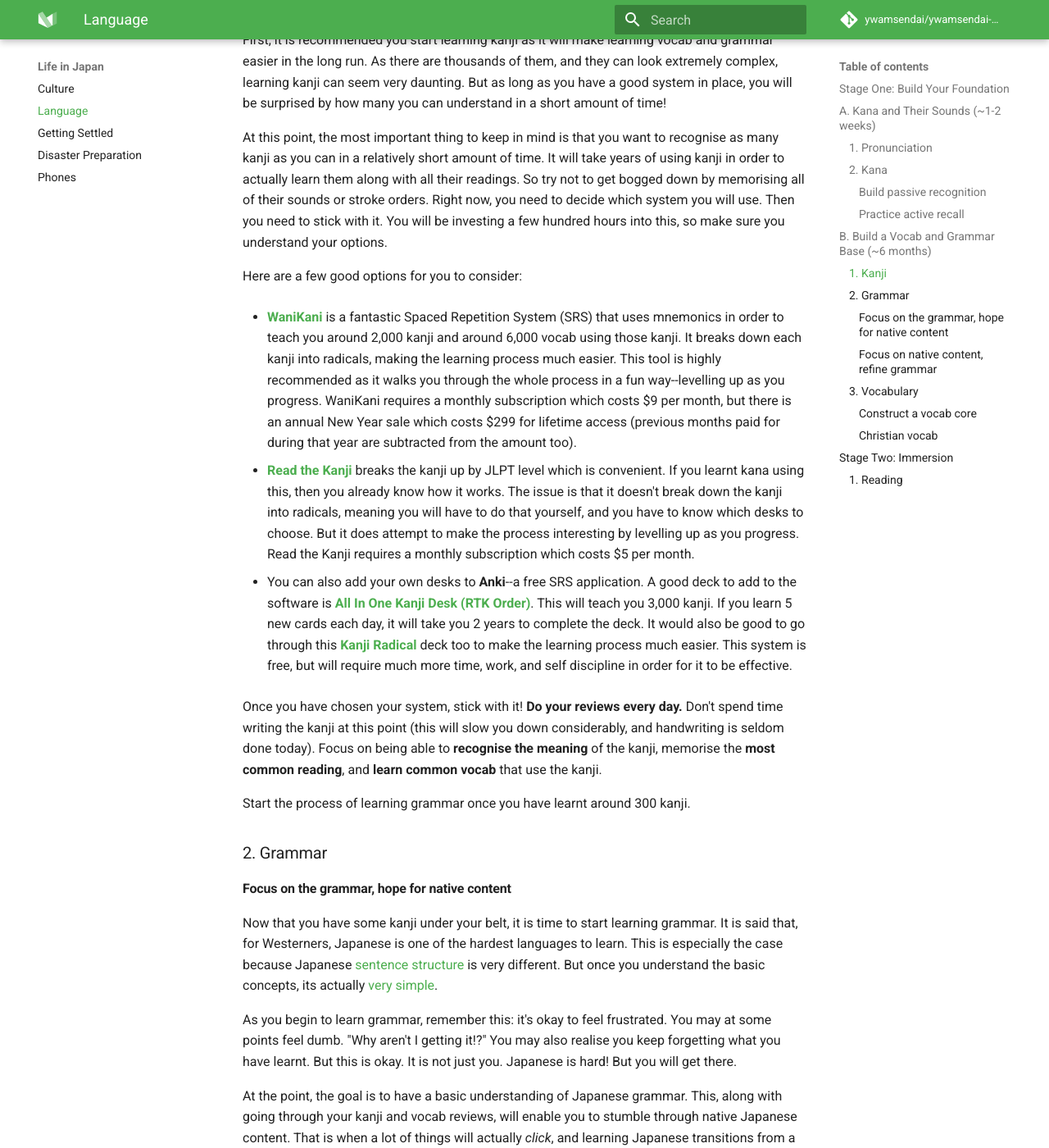
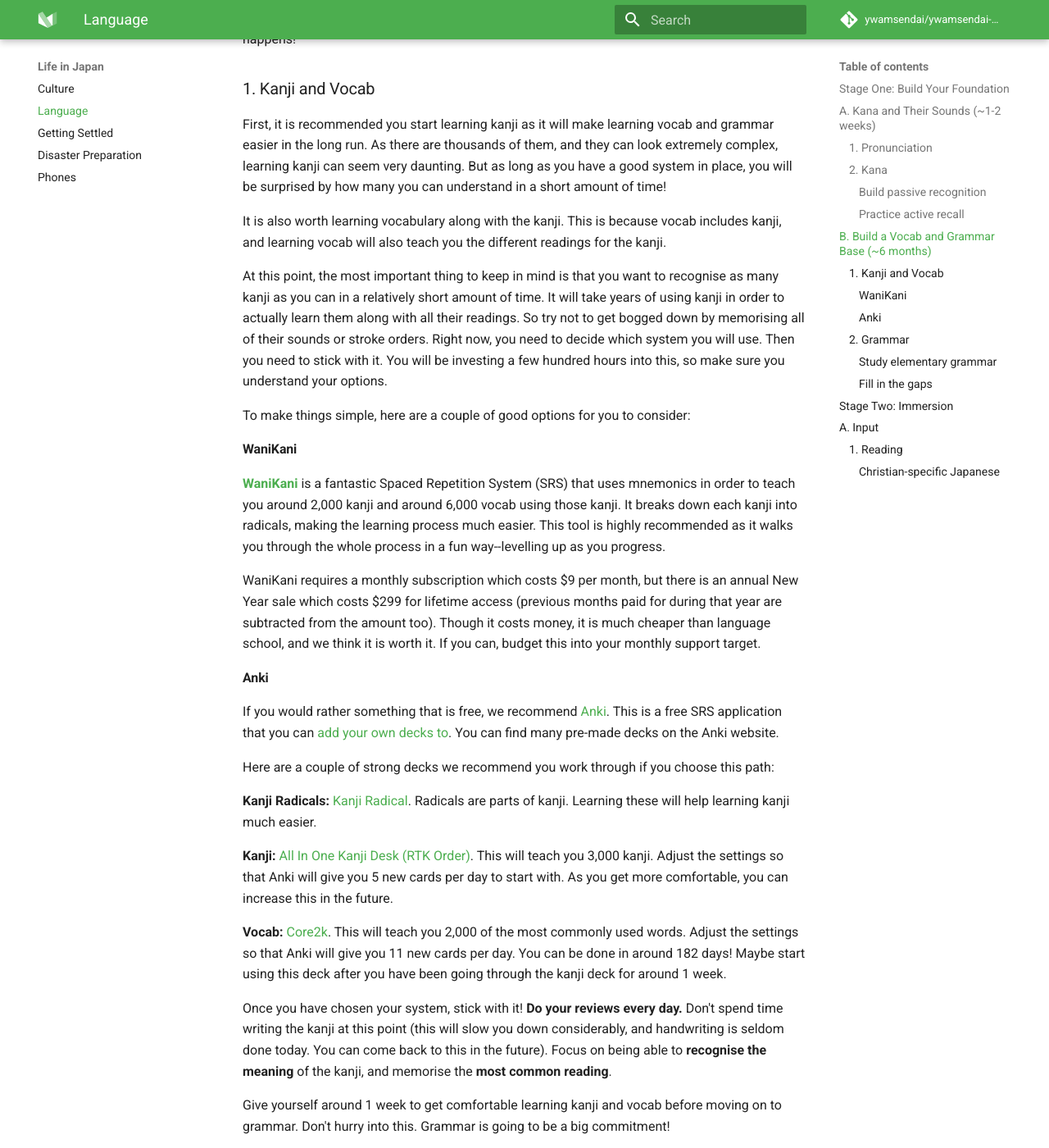
Before and after one commit to ywamsendai/ywamsendai-wiki, an MkDocs documentation site: the page built from docs/lifeinjapan/language.md, in a window 1280 px wide and 1400 px high, scrolled down 3085 px. Shown: the whole window at 82% size. Built offline with MkDocs 1.6.1 and Material for MkDocs 9.7.7, drawn with Linux system fonts in a browser that asks for light colours; comment, search, counter and statistics services are not loaded; some of the changed text lies outside the part shown.

Commit message:
combined kanji and vocab sections

```diff
--- a/docs/lifeinjapan/language.md
+++ b/docs/lifeinjapan/language.md
@@ -4,7 +4,7 @@
 
 As we want to reach the Japanese people with the gospel and speak heart-to-heart, we need to communicate fluently in Japanese. This is a high value for our community and we aim to transition YWAM Sendai to function bilingually in Japanese and English as soon as possible. As we are still in the early stages of pioneering YWAM Sendai, and our team is mostly made up of new missionaries to Japan, we are currently functioning in English.
 
-It is expected that all of our non-Japanese team members will spend a good portion of their time during fundraising (before coming) and during the first year or two in Japan studying the language. We will help each person set measurable goals to work towards. Of course, this will look different depending on the person. That being the case, this page outlines what we think is an effective way of learning this language.
+It is expected that all of our non-Japanese team members will spend a good portion of their time during fundraising (before coming) and during the first year or so in Japan studying the language. We will help each person set measurable goals to work towards. Of course, this will look different depending on the person. That being the case, this page outlines what we think is an effective way of learning this language.
 
 Much of this page is based on the fantastic research by redditor [SuikaCider](https://www.reddit.com/user/SuikaCider/) which can be found [here](https://docs.google.com/document/d/10bRzVblKVOsQJjTc2PIi1Gbj_LrsJCkMkh0SutXCZdI/edit#).
 
@@ -73,29 +73,44 @@
 
 In order to prepare you for immersion in the language while living in Japan, you will need a strong base of vocabulary and grammar. So now you know the sounds and kana, it is time to start learning both of these.
 
-If you are an incoming new staff, it would be good to begin this process as soon as you can while fundraising.
+If you are an incoming new staff, it would be good to begin this process as soon as you can while fundraising. If you are already in Japan, see how this compares with what you are doing to study the language and adapt your systems if necessary. Your goal is not to study everything until you feel you understand everything! Your goal is to be just comfortable *enough* with the language that you can explore native content and talk with native speakers. This is when the *real* learning happens!
 
-### 1. Kanji
+### 1. Kanji and Vocab
 
 First, it is recommended you start learning kanji as it will make learning vocab and grammar easier in the long run. As there are thousands of them, and they can look extremely complex, learning kanji can seem very daunting. But as long as you have a good system in place, you will be surprised by how many you can understand in a short amount of time!
 
+It is also worth learning vocabulary along with the kanji. This is because vocab includes kanji, and learning vocab will also teach you the different readings for the kanji.
+
 At this point, the most important thing to keep in mind is that you want to recognise as many kanji as you can in a relatively short amount of time. It will take years of using kanji in order to actually learn them along with all their readings. So try not to get bogged down by memorising all of their sounds or stroke orders. Right now, you need to decide which system you will use. Then you need to stick with it. You will be investing a few hundred hours into this, so make sure you understand your options.
 
-Here are a few good options for you to consider:
+To make things simple, here are a couple of good options for you to consider:
 
-* **[WaniKani](https://www.wanikani.com/)** is a fantastic Spaced Repetition System (SRS) that uses mnemonics in order to teach you around 2,000 kanji and around 6,000 vocab using those kanji. It breaks down each kanji into radicals, making the learning process much easier. This tool is highly recommended as it walks you through the whole process in a fun way--levelling up as you progress. WaniKani requires a monthly subscription which costs $9 per month, but there is an annual New Year sale which costs $299 for lifetime access (previous months paid for during that year are subtracted from the amount too).
+#### WaniKani
 
-* **[Read the Kanji](https://www.readthekanji.com/#tour)** breaks the kanji up by JLPT level which is convenient. If you learnt kana using this, then you already know how it works. The issue is that it doesn't break down the kanji into radicals, meaning you will have to do that yourself, and you have to know which desks to choose. But it does attempt to make the process interesting by levelling up as you progress. Read the Kanji requires a monthly subscription which costs $5 per month.
+**[WaniKani](https://www.wanikani.com/)** is a fantastic Spaced Repetition System (SRS) that uses mnemonics in order to teach you around 2,000 kanji and around 6,000 vocab using those kanji. It breaks down each kanji into radicals, making the learning process much easier. This tool is highly recommended as it walks you through the whole process in a fun way--levelling up as you progress.
 
-* You can also add your own desks to **Anki**--a free SRS application. A good deck to add to the software is **[All In One Kanji Desk (RTK Order)](https://ankiweb.net/shared/info/215365929)**. This will teach you 3,000 kanji. If you learn 5 new cards each day, it will take you 2 years to complete the deck. It would also be good to go through this **[Kanji Radical](https://ankiweb.net/shared/info/1044119361)** deck too to make the learning process much easier. This system is free, but will require much more time, work, and self discipline in order for it to be effective.
+WaniKani requires a monthly subscription which costs $9 per month, but there is an annual New Year sale which costs $299 for lifetime access (previous months paid for during that year are subtracted from the amount too). Though it costs money, it is much cheaper than language school, and we think it is worth it. If you can, budget this into your monthly support target.
 
-Once you have chosen your system, stick with it! **Do your reviews every day.** Don't spend time writing the kanji at this point (this will slow you down considerably, and handwriting is seldom done today). Focus on being able to **recognise the meaning** of the kanji, memorise the **most common reading**, and **learn common vocab** that use the kanji.
+#### Anki
 
-Start the process of learning grammar once you have learnt around 300 kanji.
+If you would rather something that is free, we recommend [Anki](https://ankiweb.net/about). This is a free SRS application that you can [add your own decks to](https://www.youtube.com/watch?v=Ih67nqyLEkg). You can find many pre-made decks on the Anki website.
+
+Here are a couple of strong decks we recommend you work through if you choose this path:
+
+**Kanji Radicals:** [Kanji Radical](https://ankiweb.net/shared/info/1044119361). Radicals are parts of kanji. Learning these will help learning kanji much easier.
+
+**Kanji:** [All In One Kanji Desk (RTK Order)](https://ankiweb.net/shared/info/215365929). This will teach you 3,000 kanji. Adjust the settings so that Anki will give you 5 new cards per day to start with. As you get more comfortable, you can increase this in the future.
+
+**Vocab:** [Core2k](https://ankiweb.net/shared/info/2141233552). This will teach you 2,000 of the most commonly used words. Adjust the settings so that Anki will give you 11 new cards per day. You can be done in around 182 days! Maybe start using this deck after you have been going through the kanji deck for around 1 week.
+
+
+Once you have chosen your system, stick with it! **Do your reviews every day.** Don't spend time writing the kanji at this point (this will slow you down considerably, and handwriting is seldom done today. You can come back to this in the future). Focus on being able to **recognise the meaning** of the kanji, and memorise the **most common reading**.
+
+Give yourself around 1 week to get comfortable learning kanji and vocab before moving on to grammar. Don't hurry into this. Grammar is going to be a big commitment!
 
 ### 2. Grammar
 
-#### Focus on the grammar, hope for native content
+#### Study elementary grammar
 
 Now that you have some kanji under your belt, it is time to start learning grammar. It is said that, for Westerners, Japanese is one of the hardest languages to learn. This is especially the case because Japanese [sentence structure](https://8020japanese.com/japanese-sentence-structure/) is very different. But once you understand the basic concepts, its actually [very simple](https://smilenihongo.com/basic-japanese-sentence-structure).
 
@@ -113,35 +128,19 @@
 
 4. Take the weekends off. Use this time to consume Japanese media. Make note of content you'd like to use in the future for study.
 
-#### Focus on native content, refine grammar
+#### Fill in the gaps
 
 You have now finished Genki II! You may be thinking "but I am not sure I remember everything!" Don't worry. This is normal. The task now is to review what you have learnt and fill any gaps you may have.
 
 Here, we will outline an action plan for progressing in your grammar studies. Note that the following should *not* be time-consuming. This should only take 10 to 20 mins per day.
 
-1. Purchase Shin Kanzen Master’s N4 Grammar review book. This is broken up into 58 topical units that you can go through, one per day (like you did with Genki). There is a review test every 5 units, but skip that until you finish the book. This will help with memory retention.
+1. Purchase [新完全マスター文法 日本語能力試験Ｎ４](https://www.3anet.co.jp/np/books/3606/) grammar review book. This is broken up into 58 topical units that you can go through, one per day (like you did with Genki). There is a review test every 5 units, but skip that until you finish the book. This will help with memory retention.
 
-2. Once you finish, pick up Shin Kanzen Master’s N4 Reading Comprehension book. This book is fantastic, and will help you to see how comfortable you are with the Genki grammar points you have learned. Do one per day.
+2. Once you finish, pick up [新完全マスター読解 日本語能力試験Ｎ４](https://www.3anet.co.jp/np/books/3616/) reading comprehension book. This book is fantastic, and will help you to see how comfortable you are with the Genki grammar points you have learned. Do one per day.
 
-3. Next, attempt a [JLPT N4 practice test](https://www.jlpt.jp/e/samples/sampleindex.html)!
+3. Next, attempt a [JLPT N4 practice test](https://www.jlpt.jp/e/samples/sampleindex.html) and see how you get on!
 
 You now have a solid foundation! You should now be ready to find resources independently. In terms of grammar, try to move on to stage two (immersion).
-
-### 3. Vocabulary
-
-#### Construct a vocab core
-
-One of the best ways to build your vocabulary is to immerse yourself in the language, especially through reading or listening to books. But at this point, you don't know enough vocab to read. The aim of this section is to enable you to feel comfortable enough to explore simple native content.
-
-If you are using WaniKani, then continue to work through your reviews and new lessons every day! WaniKani will give you a great vocab core (around 6,000 words!)
-
-If you are not using WaniKani, Anki is probably your best tool. Install [Anki](https://www.youtube.com/watch?v=Ih67nqyLEkg) and then download the [Core2k](https://ankiweb.net/shared/info/2141233552) deck. Adjust the settings so that Anki will give you 11 new cards per day. You can be done in 182 days!
-
-#### Christian vocab
-
-Not only is it important to learn common Japanese vocab, you should also learn Christian vocab. This is essential for worshipping, praying, reading the Bible, and sharing the Gospel--all in Japanese!
-
-OMF has compiled helpful language resources on [this page](https://omf.org/asia/japan/resources/japanese-language/). They have resources for learning Christian terminology that are particularly useful for missionaries.
 
 ## Stage Two: Immersion
 
@@ -149,4 +148,13 @@
 
 This can also be a difficult stage as there aren't really any set tasks for you to complete and work through. You're on your own! But your determination, and the help of God, will get you through to proficiency!
 
+## A. Input
+
 ### 1. Reading
+
+
+#### Christian-specific Japanese
+
+Not only is it important to learn common Japanese vocab, you should also learn Christian vocab. This is essential for worshipping, praying, reading the Bible, and sharing the Gospel--all in Japanese!
+
+OMF has compiled helpful language resources on [this page](https://omf.org/asia/japan/resources/japanese-language/). They have resources for learning Christian terminology that are particularly useful for missionaries.
```
